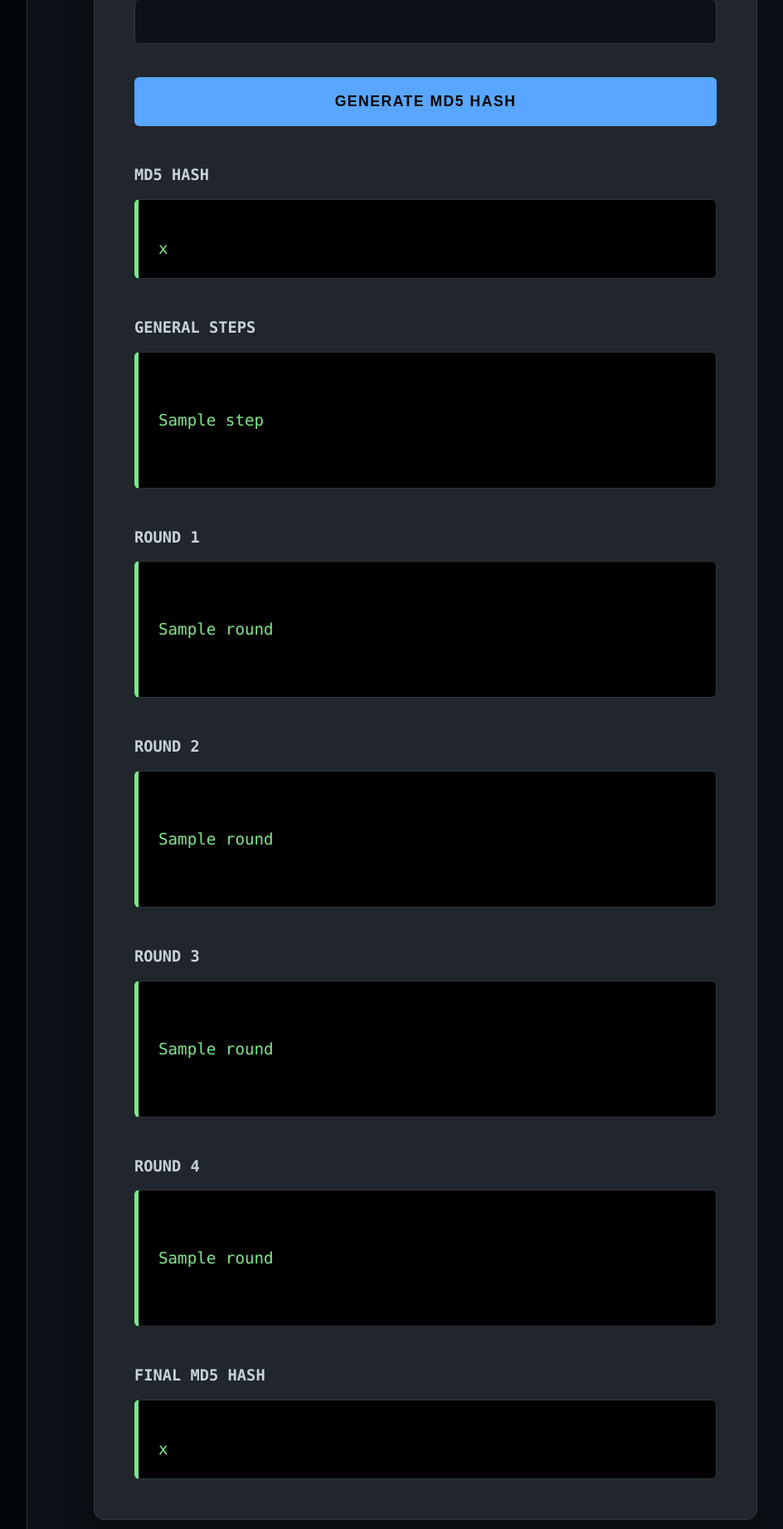
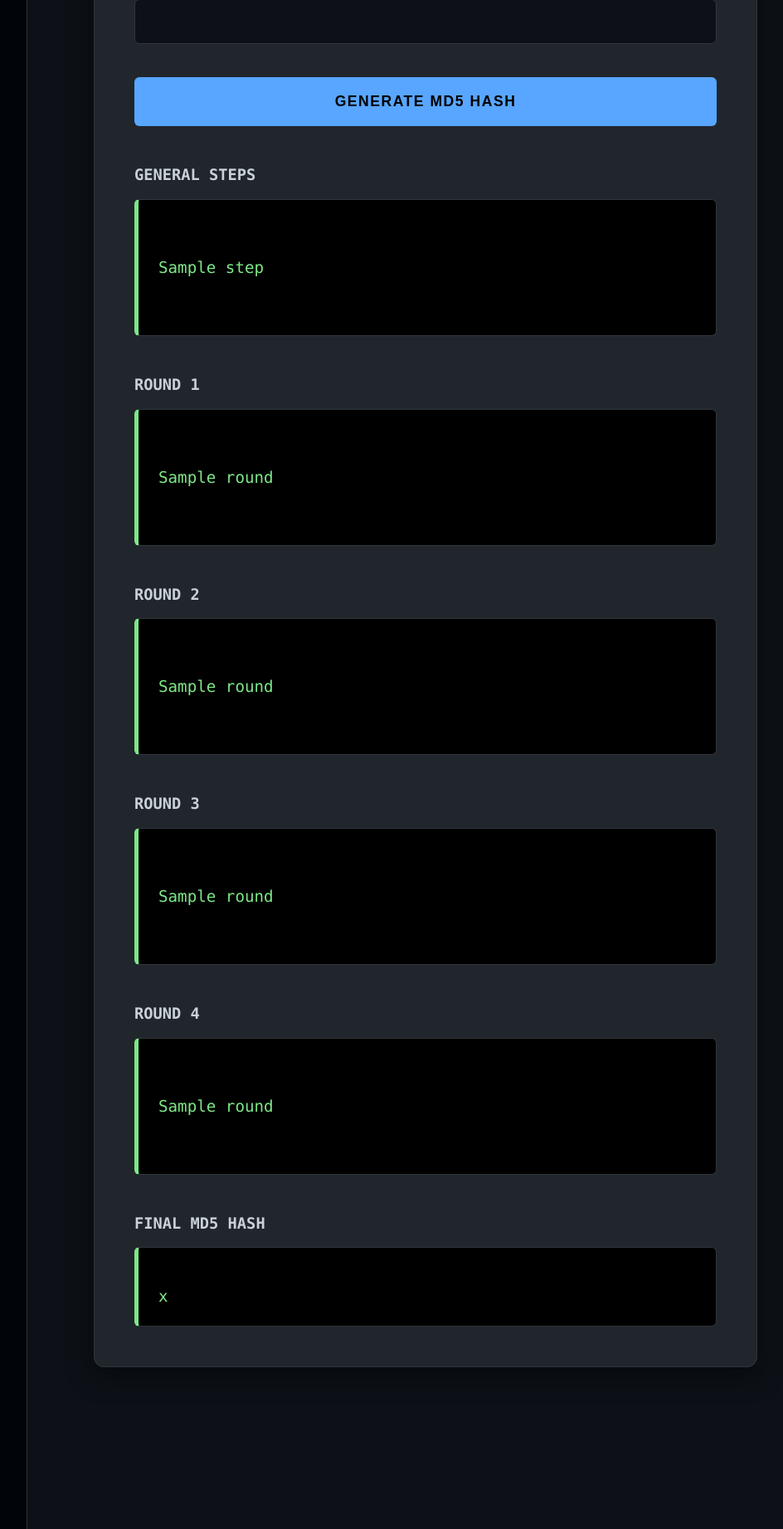
Before and after one commit to Ragavardaan/Cryptographic-algorithms, a Flask app: template templates/md5.html in a window 1280 px wide. Shown: the part 270-2113 px from the top of the page at 83% size, without its empty margins (227-1171 px from the left). Run offline with Flask 3, Linux system fonts and the light colour scheme; the template is opened without the code that fills it: most values are stand-ins (such as "Sample title", 1, 10 or a date in 2020).

Commit message:
Update md5.html

```diff
--- a/templates/md5.html
+++ b/templates/md5.html
@@ -12,7 +12,7 @@
 <div class="logo">Crypto Lab</div>
 <nav>
 <ul>
-<li><a href="{{ url_for('home') }}" class="home-btn">Dashboard</a></li>
+<li><a href="{{ url_for('home') }}">Dashboard</a></li>
 </ul>
 </nav>
 </aside>
@@ -36,10 +36,6 @@ value="{{ request.form.get('message','') }}" required>
 {% endif %}
 
 {% if result %}
-<h3>MD5 Hash</h3>
-<div class="output-box">
-{{ result.hash }}
-</div>
 
 <h3>General Steps</h3>
 <div class="output-box">
@@ -80,6 +76,7 @@ value="{{ request.form.get('message','') }}" required>
 <div class="output-box">
 {{ result.hash }}
 </div>
+
 {% endif %}
 
 </form>
```
